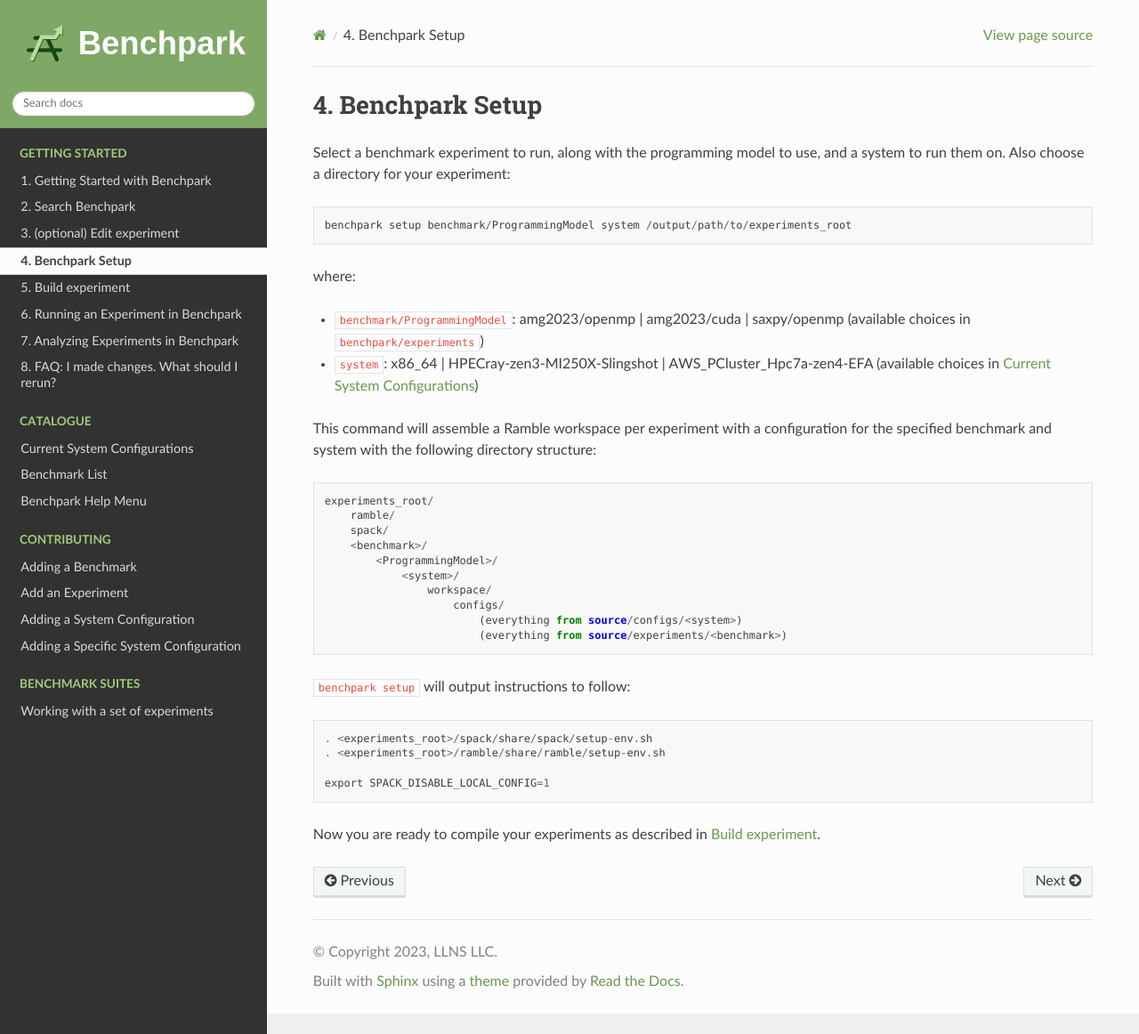
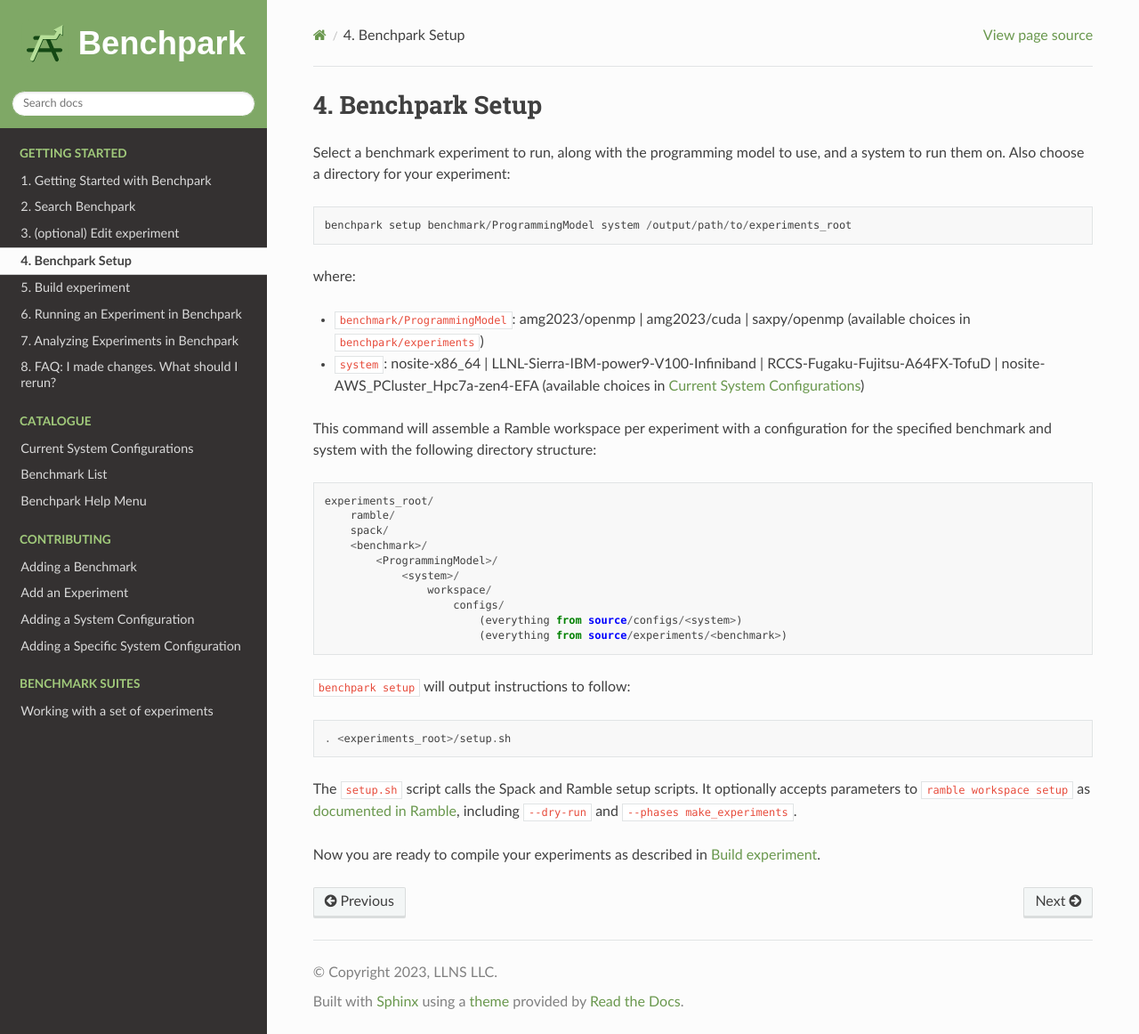
Before and after one commit to LLNL/benchpark, a Sphinx documentation site: the page built from docs/4-benchpark-setup.rst, in a window 1280 px wide and 1162 px high. Shown: the whole window at 89% size. Built offline with Sphinx 7.4.7 and the Read the Docs theme 2.0.0, drawn with Linux system fonts in a browser that asks for light colours; pages that are not in the unit, such as notebooks, are missing from menus.

Commit message:
Adding link to ramble workspace setup

```diff
--- a/docs/4-benchpark-setup.rst
+++ b/docs/4-benchpark-setup.rst
@@ -15,7 +15,7 @@ Also choose a directory for your experiment::
 where:
 
 - ``benchmark/ProgrammingModel``: amg2023/openmp | amg2023/cuda | saxpy/openmp (available choices in ``benchpark/experiments``)
-- ``system``: x86_64 | HPECray-zen3-MI250X-Slingshot | AWS_PCluster_Hpc7a-zen4-EFA (available choices in :doc:`available-system-specs`)
+- ``system``: nosite-x86_64 | LLNL-Sierra-IBM-power9-V100-Infiniband | RCCS-Fugaku-Fujitsu-A64FX-TofuD | nosite-AWS_PCluster_Hpc7a-zen4-EFA (available choices in :doc:`available-system-specs`)
 
 This command will assemble a Ramble workspace per experiment
 with a configuration for the specified benchmark and system
@@ -34,9 +34,11 @@ with the following directory structure::
 
 ``benchpark setup`` will output instructions to follow::
 
-   . <experiments_root>/spack/share/spack/setup-env.sh
-   . <experiments_root>/ramble/share/ramble/setup-env.sh
+   . <experiments_root>/setup.sh
 
-   export SPACK_DISABLE_LOCAL_CONFIG=1
+The ``setup.sh`` script calls the Spack and Ramble setup scripts.  It optionally accepts
+parameters to ``ramble workspace setup`` as `documented in Ramble
+<https://googlecloudplatform.github.io/ramble/workspace.html#setting-up-a-workspace>`_,
+including ``--dry-run`` and ``--phases make_experiments``.
 
 Now you are ready to compile your experiments as described in :doc:`5-build-experiment`.
```
